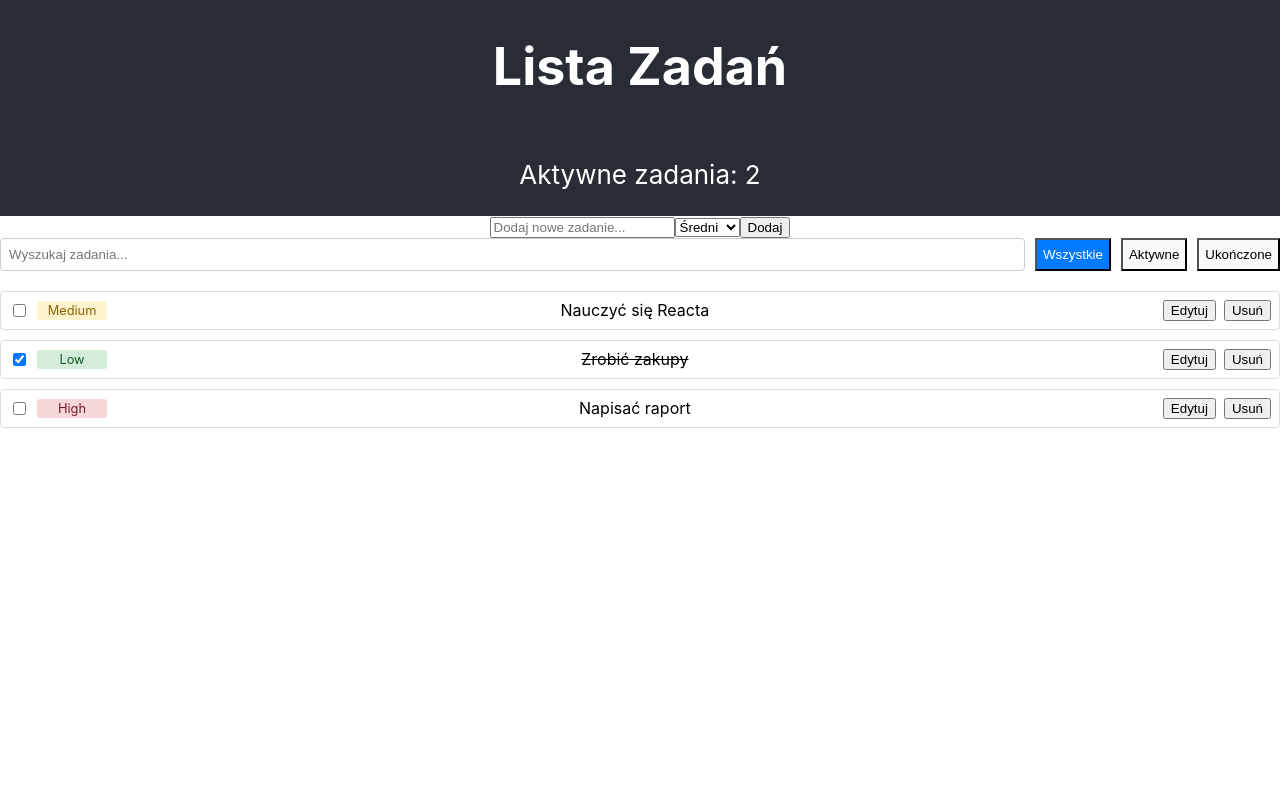
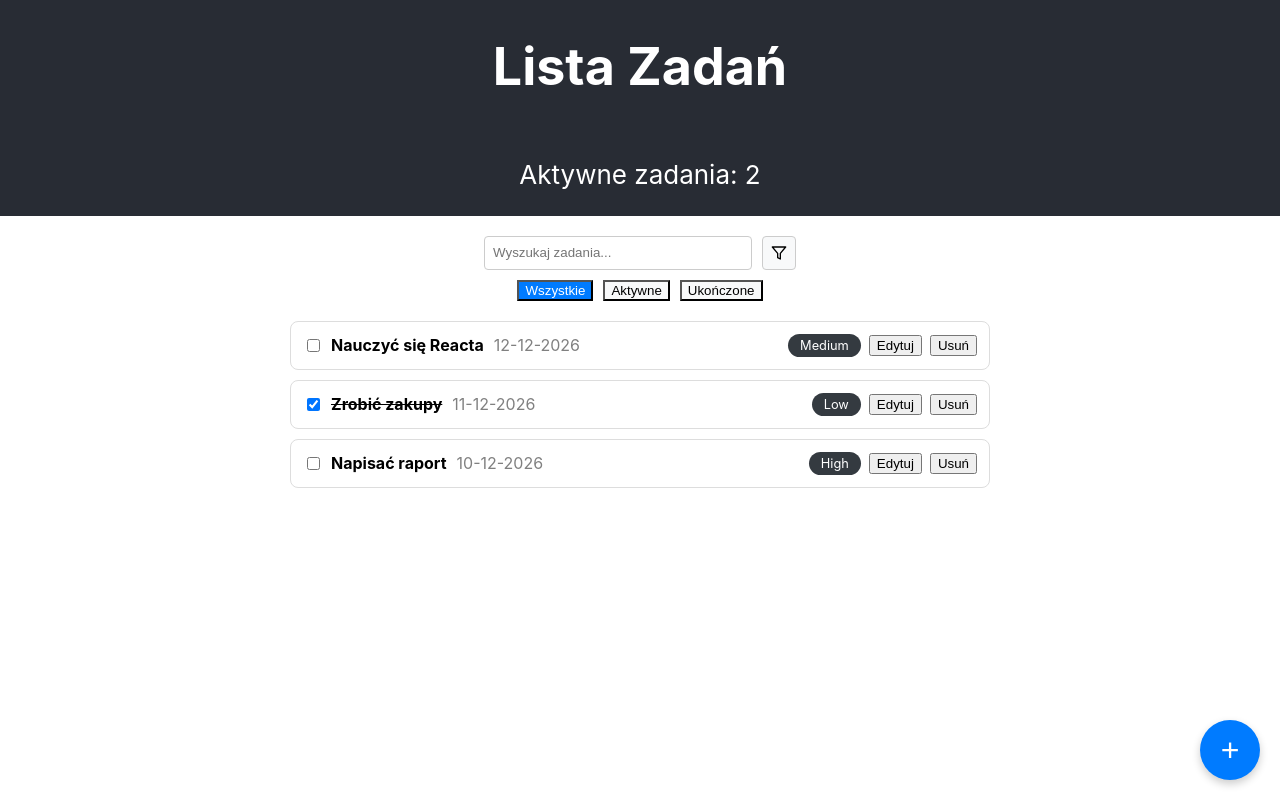
Before and after one commit to Boryszs/ZIU_LAB4, a React (Create React App) app: page / in a window 1280 px wide. Built offline with nearby package versions, Linux system fonts and the light colour scheme.

Commit message:
layout for mockup view

```diff
--- a/src/App.tsx
+++ b/src/App.tsx
@@ -1,27 +1,32 @@
 import React, { useState } from 'react';
 import './App.css';
-import { Todo, Filter as FilterType } from './types/todo.types';
+import { Todo, Filter as FilterType, PriorityType } from './types/todo.types';
 import { AddTodoForm } from './components/AddTodoForm';
 import { TodoList } from './components/TodoList';
 import { FilterBar } from './components/FilterBar';
 
 function App() {
   const [todos, setTodos] = useState<Todo[]>([
-    { id: '1', title: 'Nauczyć się Reacta', completed: false, priority: 'medium' },
-    { id: '2', title: 'Zrobić zakupy', completed: true, priority: 'low' },
-    { id: '3', title: 'Napisać raport', completed: false, priority: 'high' },
+    { id: '1', title: 'Nauczyć się Reacta', completed: false, priority: 'medium', date: '12-12-2026' },
+    { id: '2', title: 'Zrobić zakupy', completed: true, priority: 'low', date: '11-12-2026' },
+    { id: '3', title: 'Napisać raport', completed: false, priority: 'high', date: '10-12-2026' },
   ]);
   const [filter, setFilter] = useState<FilterType>('all');
   const [searchTerm, setSearchTerm] = useState('');
+  const [view, setView] = useState<'list' | 'add'>('list');
 
-  const handleAdd = (title: string, priority: 'low' | 'medium' | 'high') => {
+  const handleAdd = (title: string, priority: PriorityType) => {
+    const d = new Date();
+    const date = `${d.getDate().toString().padStart(2, '0')}-${(d.getMonth() + 1).toString().padStart(2, '0')}-${d.getFullYear()}`;
     const newTodo: Todo = {
       id: crypto.randomUUID(),
       title,
       completed: false,
       priority,
+      date: date,
     };
     setTodos((prevTodos) => [...prevTodos, newTodo]);
+    setView('list'); // Powrót do widoku listy po dodaniu
   };
 
   const handleToggle = (id: string) => {
@@ -36,7 +41,7 @@ function App() {
     setTodos((prevTodos) => prevTodos.filter((todo) => todo.id !== id));
   };
 
-  const handleEdit = (id: string, newTitle: string, newPriority: 'low' | 'medium' | 'high') => {
+  const handleEdit = (id: string, newTitle: string, newPriority: PriorityType) => {
     setTodos((prevTodos) =>
       prevTodos.map((todo) =>
         todo.id === id ? { ...todo, title: newTitle, priority: newPriority } : todo,
@@ -63,19 +68,47 @@ function App() {
   return (
     <div className="App">
       <header className="App-header">
-        <h1>Lista Zadań</h1>
-        <p>Aktywne zadania: {activeCount}</p>
+        <h1>{view === 'list' ? 'Lista Zadań' : 'Dodaj Nowe Zadanie'}</h1>
+        {view === 'list' && <p>Aktywne zadania: {activeCount}</p>}
       </header>
       <main>
-        <AddTodoForm onAdd={handleAdd} />
-        <FilterBar activeFilter={filter} onFilterChange={setFilter}
-                   searchTerm={searchTerm} onSearchTermChange={setSearchTerm} />
-        <TodoList
-          todos={filteredTodos}
-          onToggle={handleToggle}
-          onDelete={handleDelete}
-          onEdit={handleEdit}
-        />
+        {view === 'list' ? (
+          <>
+            {/* Floating Action Button (FAB) */}
+            <button
+              onClick={() => setView('add')}
+              style={{
+                position: 'fixed',
+                bottom: '20px',
+                right: '20px',
+                width: '60px',
+                height: '60px',
+                borderRadius: '50%',
+                backgroundColor: '#007bff',
+                color: 'white',
+                fontSize: '2rem',
+                border: 'none',
+                cursor: 'pointer',
+                boxShadow: '0 4px 8px rgba(0,0,0,0.2)',
+                display: 'flex',
+                alignItems: 'center',
+                justifyContent: 'center',
+                zIndex: 1000, // Upewnij się, że jest nad innymi elementami
+              }}
+            >
+              +
+            </button>
+            <FilterBar
+              activeFilter={filter}
+              onFilterChange={setFilter}
+              searchTerm={searchTerm}
+              onSearchTermChange={setSearchTerm}
+            />
+            <TodoList todos={filteredTodos} onToggle={handleToggle} onDelete={handleDelete} onEdit={handleEdit} />
+          </>
+        ) : (
+          <AddTodoForm onAdd={handleAdd} onCancel={() => setView('list')} />
+        )}
       </main>
     </div>
   );
--- a/src/components/AddTodoForm.tsx
+++ b/src/components/AddTodoForm.tsx
@@ -3,8 +3,9 @@ import { PriorityType } from "../types/todo.types";
 
 interface AddTodoFormProps {
   onAdd: (title: string, priority: PriorityType) => void;
+  onCancel: () => void;
 }
-export function AddTodoForm({ onAdd }: AddTodoFormProps) {
+export function AddTodoForm({ onAdd, onCancel }: AddTodoFormProps) {
   // TODO (1): zadeklaruj stan inputValue za pomocą useState<string>
   const [inputValue, setInputValue] = useState<string>('');
   const [priority, setPriority] = useState<PriorityType>('medium'); // Domyślny priorytet
@@ -16,23 +17,30 @@ export function AddTodoForm({ onAdd }: AddTodoFormProps) {
     //           i zresetuj inputValue do pustego stringa
     if (inputValue.trim()) {
       onAdd(inputValue.trim(), priority);
-      setInputValue("");
-      setPriority("medium"); // Resetuj priorytet po dodaniu
+      // Stan nie musi być resetowany, komponent zostanie odmontowany
     }
   };
   return (
-    <form onSubmit={handleSubmit}>
+    <div style={{ padding: '20px', border: '1px solid #ddd', borderRadius: '8px', backgroundColor: 'white', maxWidth: '350px', width: '100%', margin: '20px auto' }}>
+      <form onSubmit={handleSubmit} style={{ display: 'flex', flexDirection: 'column', gap: '15px' }}>
         <input
           value={inputValue}
           onChange={(e) => setInputValue(e.target.value)}
           placeholder="Dodaj nowe zadanie..."
+          style={{ padding: '10px', fontSize: '1rem' }}
         />
-      <select value={priority} onChange={(e) => setPriority(e.target.value as PriorityType)}>
+        <select value={priority} onChange={(e) => setPriority(e.target.value as PriorityType)} style={{ padding: '10px', fontSize: '1rem' }}>
           <option value="low">Niski</option>
           <option value="medium">Średni</option>
           <option value="high">Wysoki</option>
         </select>
+        <div style={{ display: 'flex', justifyContent: 'center', gap: '10px' }}>
           <button type="submit">Dodaj</button>
+          <button type="button" onClick={onCancel}>
+            Anuluj
+          </button>
+        </div>
       </form>
+    </div>
   );
 }
--- a/src/components/FilterBar.tsx
+++ b/src/components/FilterBar.tsx
@@ -1,4 +1,4 @@
-import React from 'react';
+import React, { useState } from 'react';
 import { Filter as FilterType } from '../types/todo.types';
 
 interface FilterBarProps {
@@ -16,15 +16,26 @@ export function FilterBar({ activeFilter, onFilterChange, searchTerm, onSearchTe
     completed: 'Ukończone',
   };
 
+  const [showFilters, setShowFilters] = useState(true); // Stan do kontrolowania widoczności filtrów
+
   return (
-    <div style={{ marginBottom: '20px', display: 'flex', gap: '10px' }}>
+    <div style={{ marginTop: '20px', marginBottom: '20px', display: 'flex', flexDirection: 'column', alignItems: 'center', gap: '10px' }}>
+      <div style={{ display: 'flex', gap: '10px', justifyContent: 'center' }}>
         <input
           type="text"
           placeholder="Wyszukaj zadania..."
           value={searchTerm}
           onChange={(e) => onSearchTermChange(e.target.value)}
-        style={{ padding: '8px', border: '1px solid #ccc', borderRadius: '4px', flexGrow: 1 }}
+          style={{ padding: '8px', border: '1px solid #ccc', borderRadius: '4px', width: '250px' }}
         />
+        <button onClick={() => setShowFilters(!showFilters)} style={{ padding: '8px', border: '1px solid #ccc', borderRadius: '4px', background: '#f8f9fa', cursor: 'pointer', display: 'flex', alignItems: 'center' }}>
+          <svg xmlns="http://www.w3.org/2000/svg" width="16" height="16" viewBox="0 0 24 24" fill="none" stroke="currentColor" strokeWidth="2" strokeLinecap="round" strokeLinejoin="round">
+            <polygon points="22 3 2 3 10 12.46 10 19 14 21 14 12.46 22 3"></polygon>
+          </svg>
+        </button>
+      </div>
+      {showFilters && (
+        <div style={{ display: 'flex', gap: '10px', justifyContent: 'center' }}>
           {filters.map((filter) => (
             <button
               key={filter}
@@ -38,5 +49,7 @@ export function FilterBar({ activeFilter, onFilterChange, searchTerm, onSearchTe
             </button>
           ))}
         </div>
+      )}
+    </div>
   );
 }
--- a/src/components/TodoItem.tsx
+++ b/src/components/TodoItem.tsx
@@ -36,9 +36,10 @@ export function TodoItem({ todo, onToggle, onDelete, onEdit }: TodoItemProps) {
         display: 'flex',
         alignItems: 'center',
         gap: '8px',
-        padding: '8px',
+        padding: '12px',
         border: '1px solid #ddd',
-        borderRadius: '4px',
+        borderRadius: '8px',
+        backgroundColor: 'white',
       }}
     >
       <input
@@ -46,22 +47,8 @@ export function TodoItem({ todo, onToggle, onDelete, onEdit }: TodoItemProps) {
         checked={todo.completed}
         onChange={() => onToggle(todo.id)}
         disabled={isEditing}
+        style={{ cursor: 'pointer' }}
       />
-      {!isEditing && (
-        <span
-          style={{
-            minWidth: '60px',
-            padding: '2px 5px',
-            borderRadius: '3px',
-            backgroundColor: todo.priority === 'high' ? '#f8d7da' : todo.priority === 'medium' ? '#fff3cd' : '#d4edda',
-            color: todo.priority === 'high' ? '#721c24' : todo.priority === 'medium' ? '#856404' : '#155724',
-            fontSize: '0.8em',
-            textAlign: 'center',
-          }}
-        >
-          {todo.priority.charAt(0).toUpperCase() + todo.priority.slice(1)}
-        </span>
-      )}
       {isEditing ? (
         <>
           <input
@@ -79,12 +66,28 @@ export function TodoItem({ todo, onToggle, onDelete, onEdit }: TodoItemProps) {
           </select>
         </>
       ) : (
-        <span
-          style={{ textDecoration: todo.completed ? 'line-through' : 'none', flexGrow: 1 }}
-          onDoubleClick={() => setIsEditing(true)}
-        >
-          {todo.title}
-        </span>
+        <>
+          <div style={{ flexGrow: 1, textAlign: 'left' }} onDoubleClick={() => setIsEditing(true)}>
+            <span style={{ fontWeight: 'bold', textDecoration: todo.completed ? 'line-through' : 'none' }}>
+              {todo.title}
+            </span>
+            <span style={{ marginLeft: '10px', color: 'grey' }}>
+              {todo.date}
+            </span>
+          </div>
+          <span
+            style={{
+              backgroundColor: '#343a40',
+              color: 'white',
+              padding: '4px 12px',
+              borderRadius: '12px',
+              fontSize: '0.8em',
+              whiteSpace: 'nowrap',
+            }}
+          >
+            {todo.priority.charAt(0).toUpperCase() + todo.priority.slice(1)}
+          </span>
+        </>
       )}
       <button onClick={() => (isEditing ? handleSave() : setIsEditing(true))}>
         {isEditing ? 'Zapisz' : 'Edytuj'}
--- a/src/components/TodoList.tsx
+++ b/src/components/TodoList.tsx
@@ -1,12 +1,12 @@
 import React from 'react';
-import { Todo } from '../types/todo.types';
+import { Todo, PriorityType } from '../types/todo.types';
 import { TodoItem } from './TodoItem';
 
 interface TodoListProps {
   todos: Todo[];
   onToggle: (id: string) => void;
   onDelete: (id: string) => void;
-  onEdit: (id: string, newTitle: string, newPriority: 'low' | 'medium' | 'high') => void;
+  onEdit: (id: string, newTitle: string, newPriority: PriorityType) => void;
 }
 
 export function TodoList({ todos, onToggle, onDelete, onEdit }: TodoListProps) {
@@ -15,7 +15,7 @@ export function TodoList({ todos, onToggle, onDelete, onEdit }: TodoListProps) {
   }
 
   return (
-    <ul style={{ listStyle: 'none', padding: 0, display: 'flex', flexDirection: 'column', gap: '10px' }}>
+    <ul style={{ listStyle: 'none', padding: 0, display: 'flex', flexDirection: 'column', gap: '10px', maxWidth: '700px', width: '100%', margin: '20px auto' }}>
       {todos.map((todo) => (
         <TodoItem
           key={todo.id}
--- a/src/reducers/todoReducer.ts
+++ b/src/reducers/todoReducer.ts
@@ -3,7 +3,7 @@ import { Todo, TodoAction } from '../types/todo.types';
 export function todoReducer(state: Todo[], action: TodoAction): Todo[] {
   switch (action.type) {
     case 'ADD':
-      return [{ id: crypto.randomUUID(), title: action.payload.title, completed: false, priority: action.payload.priority }, ...state];
+      return [{ id: crypto.randomUUID(), title: action.payload.title, completed: false, priority: action.payload.priority, date: Date.now().toString()}, ...state];
     case 'TOGGLE':
       return state.map(t => t.id === action.payload ? { ...t, completed: !t.completed } : t);
     case 'DELETE':
--- a/src/types/todo.types.ts
+++ b/src/types/todo.types.ts
@@ -3,6 +3,7 @@ export interface Todo {
   title: string;
   completed: boolean;
   priority: 'low' | 'medium' | 'high';
+  date: string;
 }
 
 export type Filter = 'all' | 'active' | 'completed';
```
Lines whose indentation alone changed are shown as unchanged.
